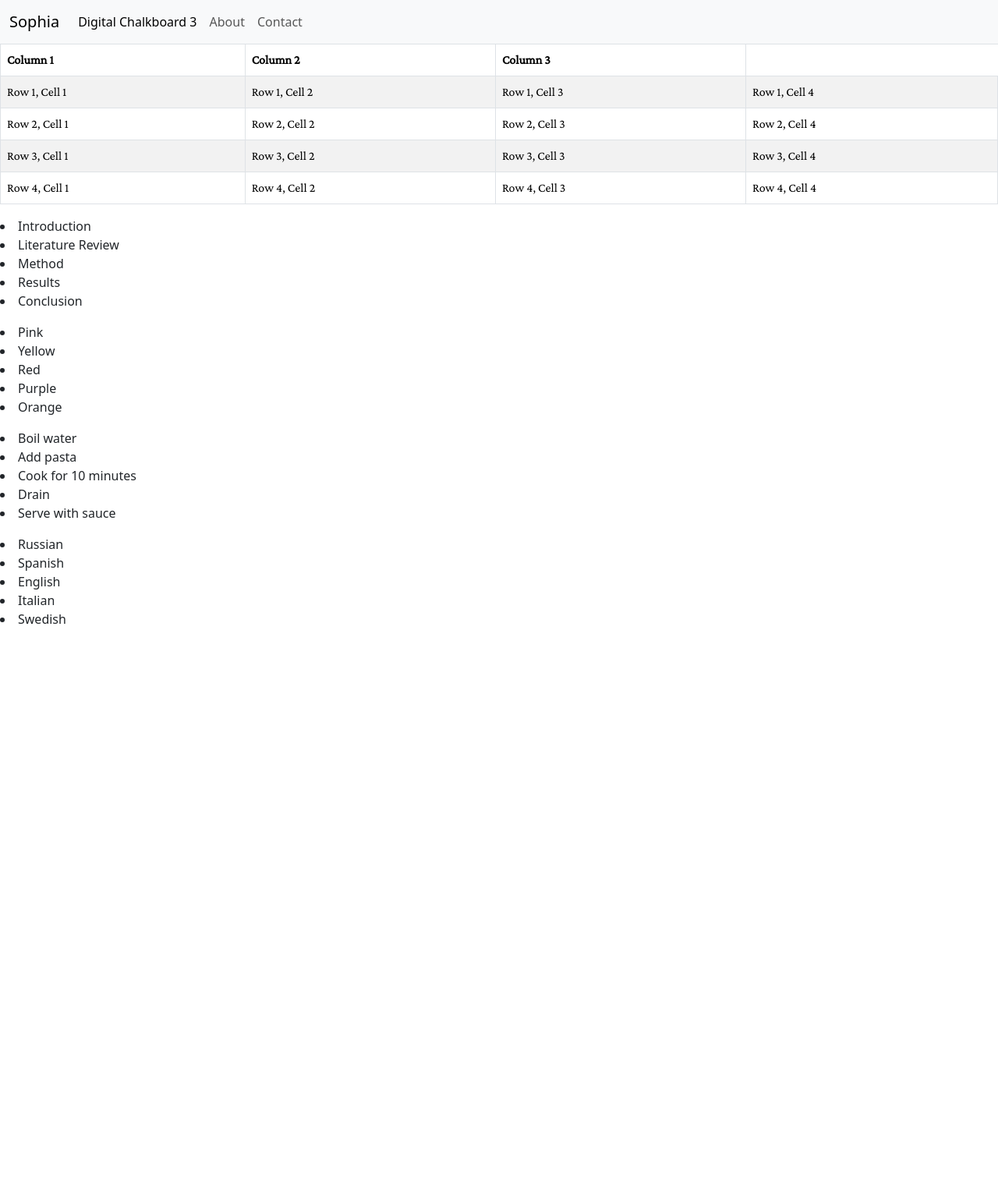
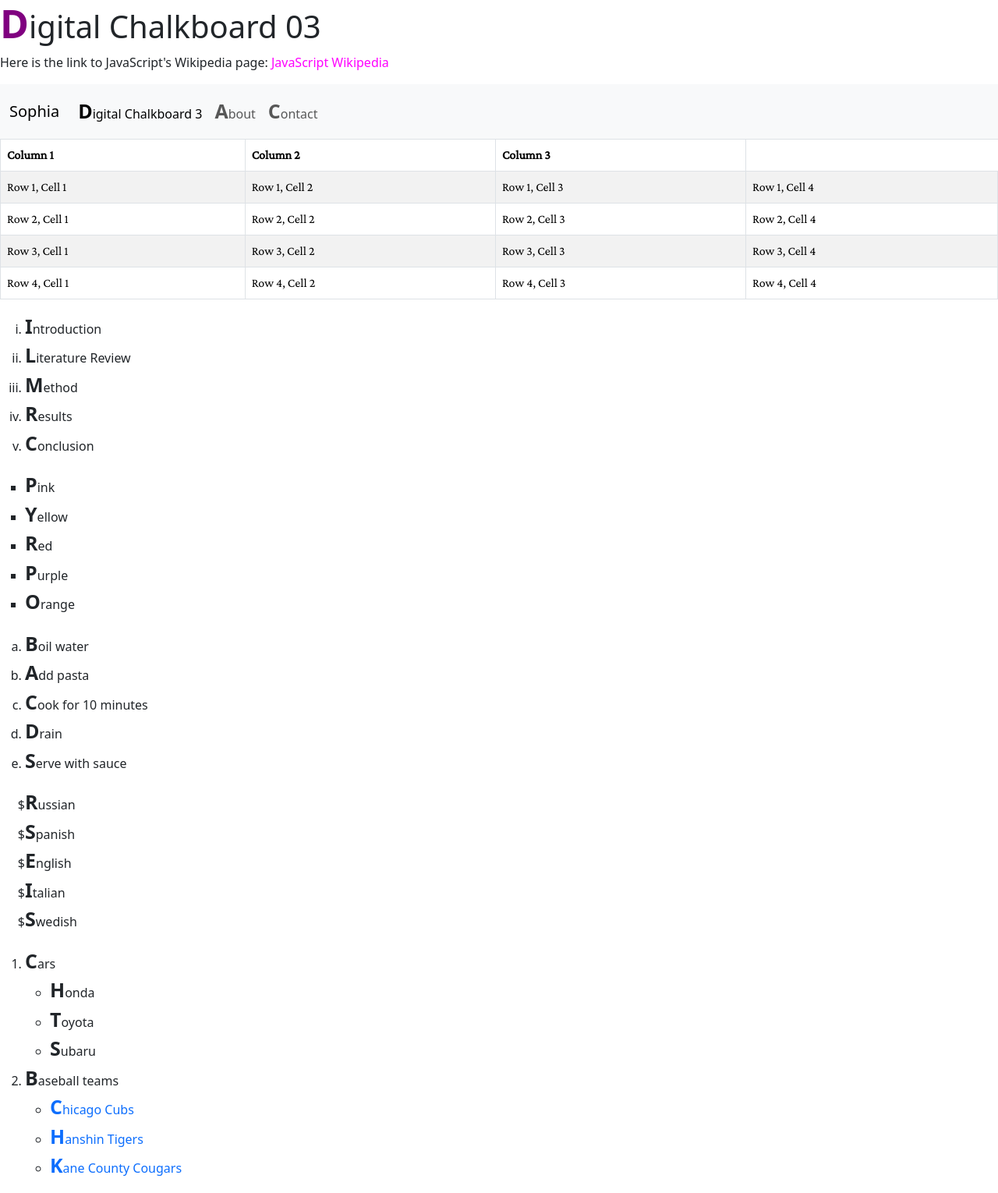
Before and after one commit to sophiabgebreab/sophiabgebreab.github.io, a plain HTML site: page Digital Chalkboards/Navbar/DC3.html in a window 1280 px wide. Shown: the whole page at 78% size. Before the commit the page ends 806 px from the top, so only its background shows below. Drawn offline with nearby package versions, Linux system fonts and the light colour scheme.

Commit message:
digital chalkboard 03 updates

```diff
--- a/Digital Chalkboards/Navbar/DC3.html
+++ b/Digital Chalkboards/Navbar/DC3.html
@@ -16,7 +16,7 @@
             integrity="sha384-T3c6CoIi6uLrA9TneNEoa7RxnatzjcDSCmG1MXxSR1GAsXEV/Dwwykc2MPK8M2HN"
             crossorigin="anonymous"
         />
-        <link rel="stylesheet" href="css/dc2style.css">
+        <link rel="stylesheet" href="css/dc3style.css">
         <link rel="stylesheet"
         href="https://fonts.googleapis.com/css2?family=Crimson+Pro">
     </link>
@@ -24,6 +24,10 @@
     </head>
 
     <body>
+        <h1> Digital Chalkboard 03</h1>
+        <p>Here is the link to JavaScript's Wikipedia page:
+        <a class= "wikipedia-link" href="https://en.wikipedia.org/wiki/JavaScript">JavaScript Wikipedia</a>
+        </p>
         <!--Navbar-->
         <nav
             class="navbar navbar-expand-lg navbar-light bg-light"
@@ -94,30 +98,51 @@
                 </tr>
             </tbody>
         </table>
-        <ol class="a"></ol>
+        <ol class="a">
             <li>Introduction</li>
             <li>Literature Review</li>
             <li>Method</li>
             <li>Results</li>
             <li>Conclusion</li>
-        <ul class="b"></ul>
+        </ol>
+        <ul class="b">
             <li>Pink</li>
             <li>Yellow</li>
             <li>Red</li>
             <li>Purple</li>
             <li>Orange</li>
-        <ol class="c"></ol>
+        </ul>
+        <ol class="c">
             <li>Boil water</li>
             <li>Add pasta</li>
             <li>Cook for 10 minutes</li>
             <li>Drain</li>
             <li>Serve with sauce</li>
-        <ul class="d"></ul>
+        </ol>
+        <ul class="d">
             <li>Russian</li>
             <li>Spanish</li>
             <li>English</li>
             <li>Italian</li>
             <li>Swedish</li>
+        </ul>
+        <ol class="list-without-underline">
+            <li>Cars
+                <ul>
+                    <li>Honda</li>
+                    <li>Toyota</li>
+                    <li>Subaru</li>
+                </ul>
+            </li>
+            <li>Baseball teams
+                <ul>
+                    <li><a href="https://en.wikipedia.org/wiki/Chicago_Cubs">Chicago Cubs</a></li>
+                    <li><a href="https://en.wikipedia.org/wiki/Hanshin_Tigers">Hanshin Tigers</a></li>
+                    <li><a href="https://en.wikipedia.org/wiki/Kane_County_Cougars">Kane County Cougars</a></li>
+                </ul>
+            </li>
+        </ol>
+
         <header>
             <!-- place navbar here -->
         </header>
--- a/Digital Chalkboards/Navbar/css/dc2style.css
+++ /dev/null
@@ -1,12 +0,0 @@
-
-table {
-        font-family: 'Crimson Pro', serif;
-        font-weight: 400;
-        font-style: normal;
-
-}
-
-.a{list-style-type: lower-roman;}
-.b{list-style-type: square;}
-.c{list-style-type: lower-alpha;}
-.d{list-style-type: "$";}
--- /dev/null
+++ b/Digital Chalkboards/Navbar/css/dc3style.css
@@ -0,0 +1,40 @@
+
+table {
+        font-family: 'Crimson Pro', serif;
+        font-weight: 400;
+        font-style: normal;
+
+}
+
+.a{list-style-type: lower-roman;}
+.b{list-style-type: square;}
+.c{list-style-type: lower-alpha;}
+.d{list-style-type: "$";}
+
+.wikipedia-link {
+        text-decoration: none;
+        color: magenta;
+    }
+
+    .wikipedia-link:visited {
+        color: red;
+    }
+
+    .wikipedia-link:hover {
+        color: darkcyan;
+    }
+
+h1::first-letter {
+        color: purple;
+        font-size: 50px;
+        font-weight: bold;
+}
+
+li::first-letter {
+        font-size: 25px;
+        font-weight: bold;
+}
+/* remove underline for sports teams */
+.list-without-underline a {
+        text-decoration: none;
+    }
```
